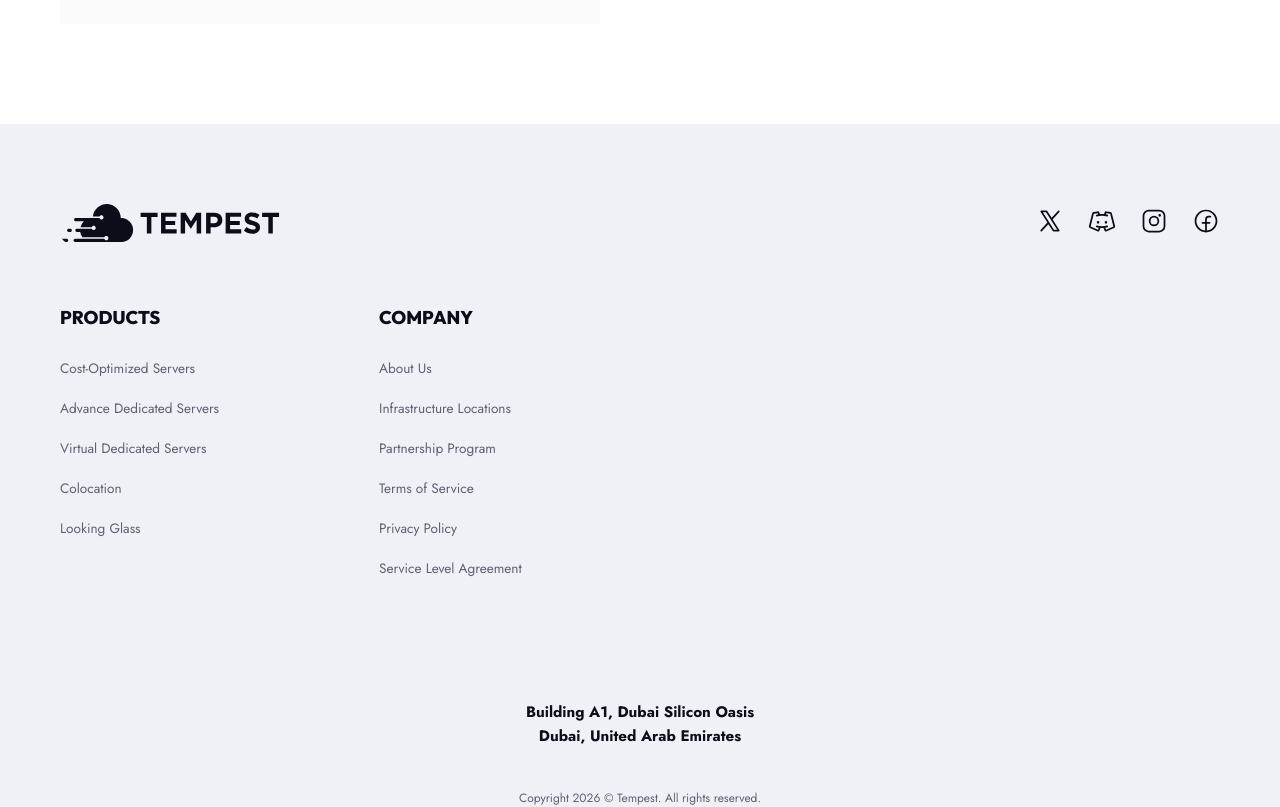
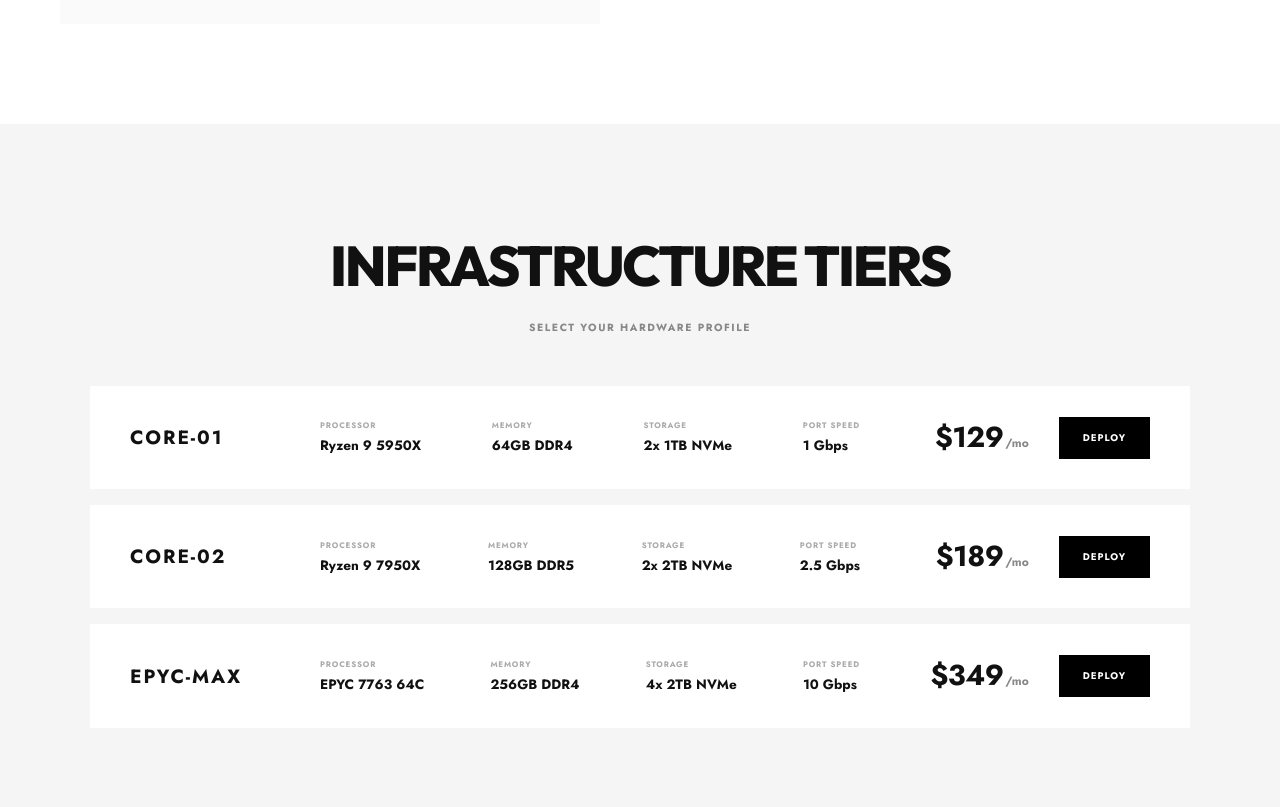
Before and after one commit to souiiii/Bytenia, a React (Vite) app: page /servers/palworld in a window 1280 px wide. Shown: the part 1940-2747 px from the top of the page. Built offline with nearby package versions, Linux system fonts and the light colour scheme; what react-world-flags would draw is missing.

Commit message:
feat: implement PalworldServersPage with infrastructure and tier display components

```diff
--- a/src/components/PalworldInfrastructure/PalworldInfrastructure.css
+++ b/src/components/PalworldInfrastructure/PalworldInfrastructure.css
@@ -149,7 +149,7 @@
   }
 
   .palworld-stats-grid {
-    grid-template-columns: 1fr;
+    grid-template-columns: repeat(2, 1fr);
     gap: 30px;
     text-align: center;
   }
--- /dev/null
+++ b/src/components/PalworldInstanceTiers/PalworldInstanceTiers.css
@@ -0,0 +1,175 @@
+.palworld-tiers-section {
+  padding: 100px 0;
+  background-color: #f5f5f5;
+}
+
+.palworld-tiers-header {
+  text-align: center;
+  margin-bottom: 50px;
+}
+
+.palworld-tiers-title {
+  font-size: 3.5rem;
+  font-weight: 900;
+  color: #111;
+  text-transform: uppercase;
+  letter-spacing: -0.04em;
+  margin: 0 0 12px 0;
+}
+
+.palworld-tiers-subtitle {
+  font-size: 0.65rem;
+  font-weight: 700;
+  color: #888;
+  letter-spacing: 0.15em;
+  text-transform: uppercase;
+  margin: 0;
+}
+
+.palworld-tiers-list {
+  display: flex;
+  flex-direction: column;
+  gap: 16px;
+  max-width: 1100px;
+  margin: 0 auto;
+}
+
+.palworld-tier-card {
+  display: flex;
+  align-items: center;
+  justify-content: space-between;
+  background-color: #ffffff;
+  padding: 30px 40px;
+  position: relative;
+  transition: transform 0.2s ease, box-shadow 0.2s ease;
+}
+
+.palworld-tier-card::before {
+  content: '';
+  position: absolute;
+  left: 0;
+  top: 15%;
+  bottom: 15%;
+  width: 4px;
+  background-color: #000;
+  opacity: 0;
+  transition: opacity 0.2s ease;
+}
+
+.palworld-tier-card:hover {
+  transform: translateY(-2px);
+  box-shadow: 0 10px 30px rgba(0,0,0,0.05);
+}
+
+.palworld-tier-card:hover::before {
+  opacity: 1;
+}
+
+.palworld-tier-name {
+  font-size: 1.2rem;
+  font-weight: 800;
+  color: #111;
+  letter-spacing: 0.1em;
+  width: 150px;
+}
+
+.palworld-tier-specs {
+  display: flex;
+  flex: 1;
+  justify-content: space-between;
+  padding: 0 40px;
+}
+
+.palworld-spec-block {
+  display: flex;
+  flex-direction: column;
+  gap: 4px;
+}
+
+.palworld-spec-label {
+  font-size: 0.5rem;
+  font-weight: 700;
+  color: #aaa;
+  text-transform: uppercase;
+  letter-spacing: 0.1em;
+}
+
+.palworld-spec-val {
+  font-size: 0.85rem;
+  font-weight: 800;
+  color: #111;
+}
+
+.palworld-tier-pricing-deploy {
+  display: flex;
+  align-items: center;
+  gap: 30px;
+  width: 250px;
+  justify-content: flex-end;
+}
+
+.palworld-tier-pricing {
+  display: flex;
+  align-items: baseline;
+}
+
+.palworld-price-val {
+  font-size: 1.8rem;
+  font-weight: 900;
+  color: #111;
+  letter-spacing: -0.02em;
+}
+
+.palworld-price-period {
+  font-size: 0.75rem;
+  font-weight: 700;
+  color: #888;
+  margin-left: 2px;
+}
+
+.palworld-deploy-btn {
+  background-color: #000;
+  color: #fff;
+  border: none;
+  font-size: 0.6rem;
+  font-weight: 800;
+  padding: 14px 24px;
+  text-transform: uppercase;
+  letter-spacing: 0.1em;
+  cursor: pointer;
+  transition: background-color 0.2s ease;
+}
+
+.palworld-deploy-btn:hover {
+  background-color: #222;
+}
+
+/* Responsive Constraints */
+@media (max-width: 1024px) {
+  .palworld-tier-specs {
+    flex-wrap: wrap;
+    gap: 20px;
+    justify-content: flex-start;
+  }
+}
+
+@media (max-width: 768px) {
+  .palworld-tier-card {
+    flex-direction: column;
+    align-items: flex-start;
+    gap: 24px;
+    padding: 30px;
+  }
+
+  .palworld-tier-specs {
+    padding: 0;
+    width: 100%;
+    display: grid;
+    grid-template-columns: 1fr 1fr;
+  }
+
+  .palworld-tier-pricing-deploy {
+    width: 100%;
+    justify-content: space-between;
+  }
+}
--- a/src/pages/PalworldServersPage.jsx
+++ b/src/pages/PalworldServersPage.jsx
@@ -2,6 +2,7 @@ import React from 'react';
 import PalworldHero from '../components/PalworldHero/PalworldHero';
 import PalworldInfrastructure from '../components/PalworldInfrastructure/PalworldInfrastructure';
 import PalworldDeployment from '../components/PalworldDeployment/PalworldDeployment';
+import PalworldInstanceTiers from '../components/PalworldInstanceTiers/PalworldInstanceTiers';
 
 const PalworldServersPage = () => {
   return (
@@ -9,6 +10,7 @@ const PalworldServersPage = () => {
       <PalworldHero />
       <PalworldInfrastructure />
       <PalworldDeployment />
+      <PalworldInstanceTiers />
     </>
   );
 };
```
